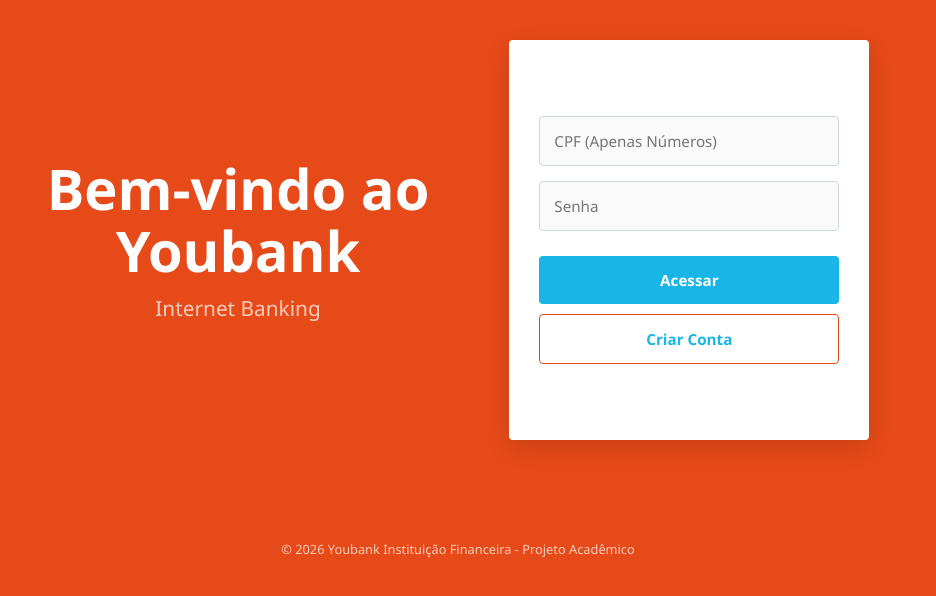
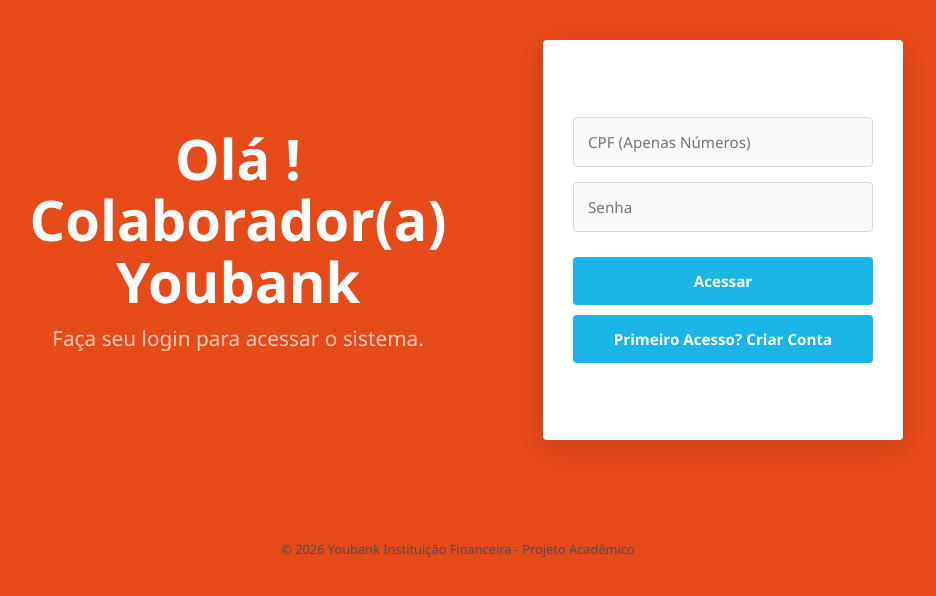
Before and after one commit to gustavoprovenzano/ProjetoFintech-Youbank, a plain HTML site: page index.html in a window 1280 px wide. Shown: the whole page, without its empty margins (182-1118 px from the left). Drawn offline with Linux system fonts and the light colour scheme.

Commit message:
versão final - entrega projeto PW

```diff
--- a/cadastro.css
+++ b/cadastro.css
@@ -88,29 +88,22 @@ body {
     transition: background 0.2s;
 }
 
-#btnEntrar {
+#btnEntrar,
+#btnVoltar {
     background-color: #19b5e6;
     color: #ffffff;
 }
 
-#btnEntrar:hover {
-    background-color: #e64a19;
-}
-
-#btnVoltar {
-    background-color: #ffffff;
-    color: #19b5e6;
-    border: 1px solid #e64a19;
-}
-
+#btnEntrar:hover,
 #btnVoltar:hover {
     background-color: #e64a19;
 }
 
+
 footer {
     width: 100%;
     font-size: 0.8rem;
-    color: #ffccbc;
+    color: #4d4d4d;
     text-align: center;
     padding-top: 20px;
 }
--- a/clientes.css
+++ b/clientes.css
@@ -223,7 +223,7 @@ header nav ul li a:hover {
 footer {
     width: 100%;
     font-size: 0.8rem;
-    color: #ffccbc;
+    color: #4d4d4d;
     text-align: center;
     padding-top: 20px;
 }
--- a/emprestimos.css
+++ b/emprestimos.css
@@ -148,7 +148,7 @@ header nav ul li a:hover {
 footer {
     width: 100%;
     font-size: 0.8rem;
-    color: #ffccbc;
+    color: #4d4d4d;
     text-align: center;
     padding-top: 20px;
 }
--- a/home.css
+++ b/home.css
@@ -123,7 +123,7 @@ header nav ul li a:hover {
 footer {
     width: 100%;
     font-size: 0.8rem;
-    color: #ffccbc;
+    color: #4d4d4d;
     text-align: center;
     padding-top: 20px;
 }
--- a/index.css
+++ b/index.css
@@ -93,29 +93,22 @@ body {
     transition: background 0.2s;
 }
 
-#btnEntrar {
+#btnEntrar,
+#btnCriarConta {
     background-color: #19b5e6;
     color: #ffffff;
 }
 
-#btnEntrar:hover {
-    background-color: #e64a19;
-}
-
-#btnCriarConta {
-    background-color: #ffffff;
-    color: #19b5e6;
-    border: 1px solid #e64a19;
-}
-
+#btnEntrar:hover,
 #btnCriarConta:hover {
     background-color: #e64a19;
 }
 
+
 footer {
     width: 100%;
     font-size: 0.8rem;
-    color: #ffccbc;
+    color: #4d4d4d;
     text-align: center;
     padding-top: 20px;
 }
--- a/index.html
+++ b/index.html
@@ -11,8 +11,8 @@
 <body>
     <main class="conteudo-central">
         <div class="boas-vindas">
-            <h1>Bem-vindo ao<br><span>Youbank</span></h1>
-            <p>Internet Banking</p>
+            <h1>Olá ! Colaborador(a)<br><span>Youbank</span></h1>
+            <p>Faça seu login para acessar o sistema.</p>
         </div>
 
         <div class="containerLogin">
@@ -21,7 +21,7 @@
                     maxlength="11">
                 <input type="password" name="senha" id="senha" placeholder="Senha" required>
                 <input type="submit" value="Acessar" id="btnEntrar">
-                <input type="button" id="btnCriarConta" value="Criar Conta">
+                <input type="button" id="btnCriarConta" value="Primeiro Acesso? Criar Conta">
             </form>
         </div>
     </main>
```
Also changed, not shown: cadastro.html (+2 -2 lines), clientes.html (+21 -0 lines), clientes.js (+7 -0 lines), home.html (+4 -6 lines).
